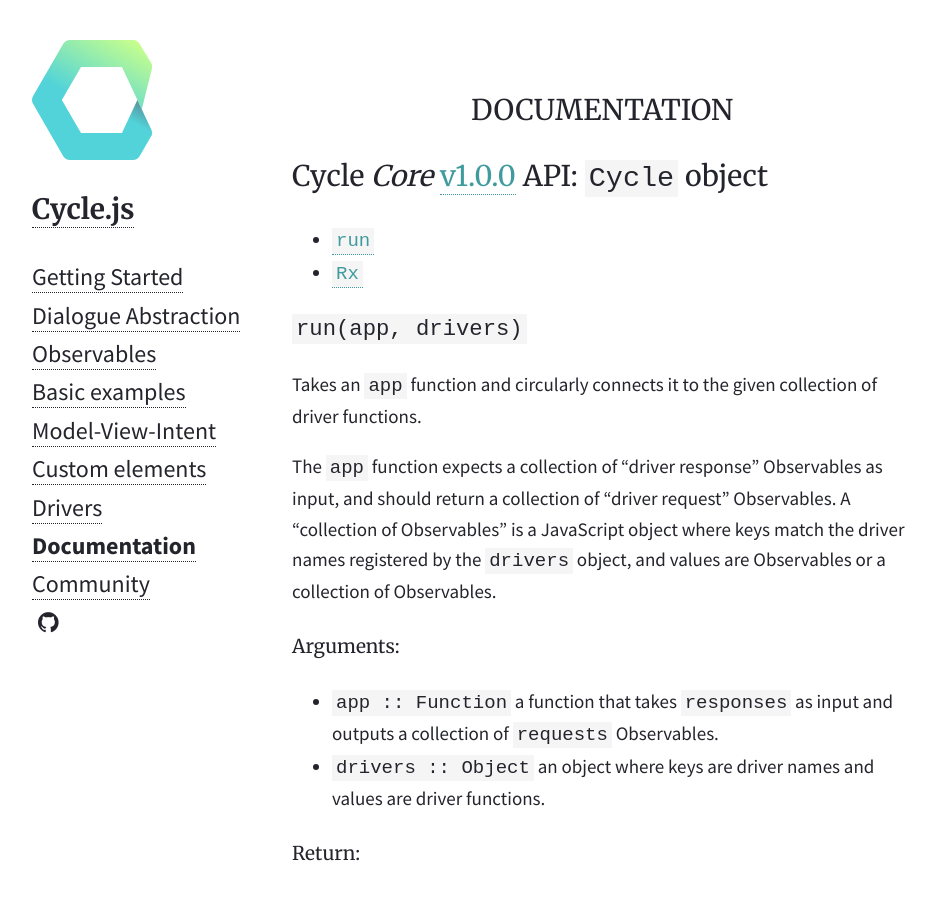
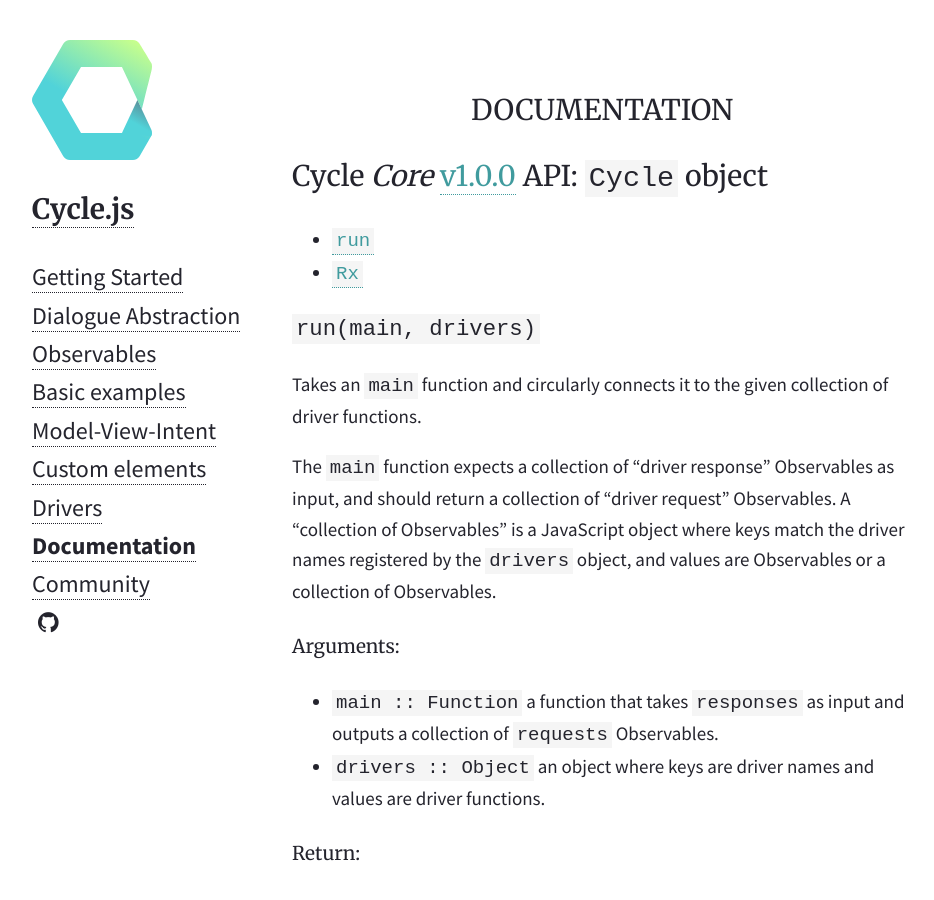
Before and after one commit to cyclejs/old-website, a Jekyll site: the page built from _posts/2015-01-22-documentation.md, in a window 1280 px wide and 900 px high. Shown: the whole window, without its empty margins (168-1102 px from the left). Built offline with Jekyll 4.4.1, drawn with Linux system fonts in a browser that asks for light colours; nearby versions of some CDN libraries.

Commit message:
Rename `app` function to `main` in documentation.md

```diff
--- a/_posts/2015-01-22-documentation.md
+++ b/_posts/2015-01-22-documentation.md
@@ -8,12 +8,12 @@
 - [`run`](#run)
 - [`Rx`](#Rx)
 
-### <a id="run"></a> `run(app, drivers)`
+### <a id="run"></a> `run(main, drivers)`
 
-Takes an `app` function and circularly connects it to the given collection
+Takes an `main` function and circularly connects it to the given collection
 of driver functions.
 
-The `app` function expects a collection of "driver response" Observables as
+The `main` function expects a collection of "driver response" Observables as
 input, and should return a collection of "driver request" Observables.
 A "collection of Observables" is a JavaScript object where
 keys match the driver names registered by the `drivers` object, and values
@@ -21,7 +21,7 @@
 
 #### Arguments:
 
-- `app :: Function` a function that takes `responses` as input and outputs a collection of `requests` Observables.
+- `main :: Function` a function that takes `responses` as input and outputs a collection of `requests` Observables.
 - `drivers :: Object` an object where keys are driver names and values are driver functions.
 
 #### Return:
@@ -59,7 +59,7 @@
 - `container :: String|HTMLElement` the DOM selector for the element (or the element itself) to contain the rendering of the VTrees.
 - `customElements :: Object` a collection of custom element definitions. The key of each property should be the tag name of the custom element, and
 the value should be a function defining the implementation of the custom
-element. This function follows the same contract as the top-most `app`
+element. This function follows the same contract as the top-most `main`
 function: input are driver responses, output are requests to drivers.
 
 #### Return:
@@ -81,7 +81,7 @@
 
 - `customElements :: Object` a collection of custom element definitions. The key of each property should be the tag name of the custom element, and
 the value should be a function defining the implementation of the custom
-element. This function follows the same contract as the top-most `app`
+element. This function follows the same contract as the top-most `main`
 function: input are driver responses, output are requests to drivers.
 
 #### Return:
```
